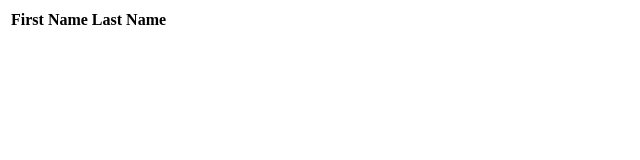
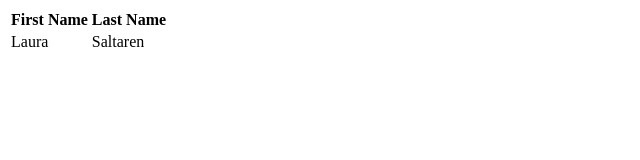
Before and after one commit to Laucode22/git-exercice, a plain HTML site: page table.html in a window 1280 px wide. Shown: the whole page, without its empty margins (0-640 px from the left). Drawn offline with Linux system fonts and the light colour scheme.

Commit message:
new data added

```diff
--- a/table.html
+++ b/table.html
@@ -11,6 +11,10 @@
             <th>First Name</th>
             <th>Last Name</th>
         </tr>
+        <tr>
+            <td>Laura</td>
+            <td>Saltaren</td>
+        </tr>
     </table>
 </body>
 </html>
```
